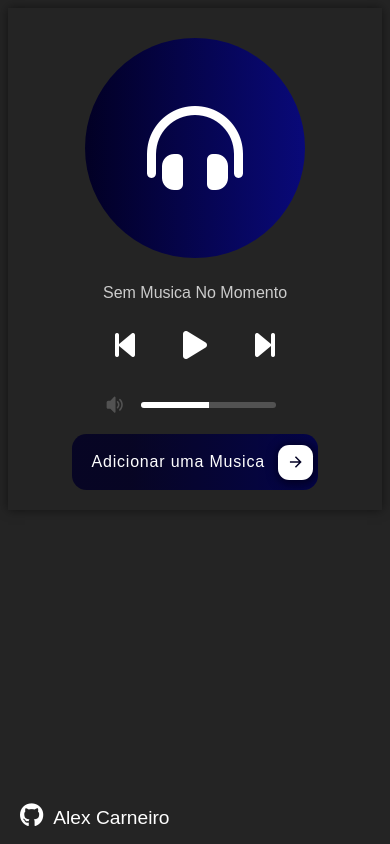
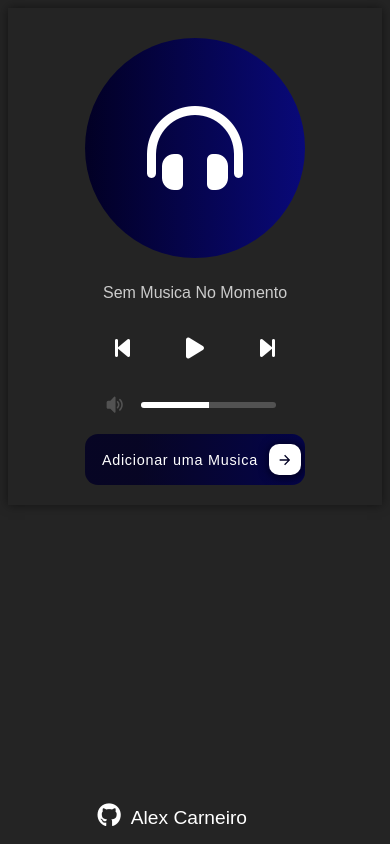
Before and after one commit to AlexCarneiroo/Reprodutor-Music, a plain HTML site: page index.html in a window 390 px wide. Drawn offline with Linux system fonts and the light colour scheme.

Commit message:
Arrumando a Resposividade

```diff
--- a/index.html
+++ b/index.html
@@ -51,7 +51,7 @@
         <input type="file" accept=".mp3, .wav, .ogg" id="music">
     </div>
 
-    <a href="" target="_blank"><i class="fa-brands fa-github"></i>Alex Carneiro</a>
+    <a href="https://github.com/AlexCarneiroo/Reprodutor-Music" target="_blank"><i class="fa-brands fa-github"></i>Alex Carneiro</a>
 
     <script src="script.js"></script>
     <script src="https://kit.fontawesome.com/5a2530d22f.js" crossorigin="anonymous"></script>
--- a/style.css
+++ b/style.css
@@ -279,3 +279,17 @@ body a i{
         background-color: transparent;
     }
 }
+
+@media (max-width:400px) {
+    .cssbuttons-io-button {
+        font-size: .9rem;
+    }
+
+    body a{
+        left: 25vw;
+    }
+
+    .btns button i{
+        font-size: 1.5rem;
+    }
+}
```
